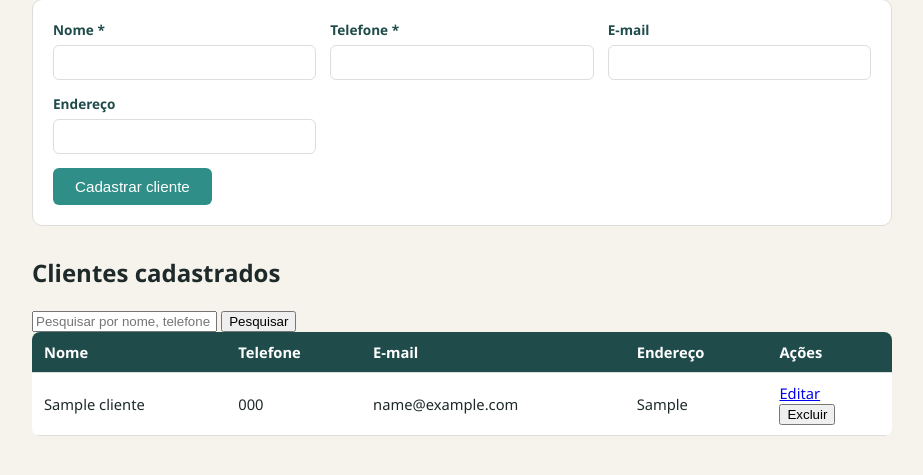
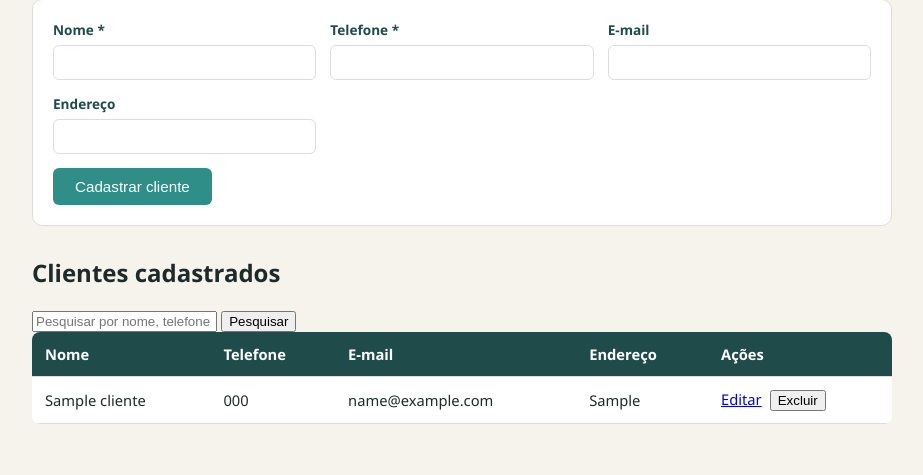
Before and after one commit to Rogerio-Campos-de-Oliveria/Petshop---Impacta, a Flask app: page /clientes in a window 1280 px wide. Shown: the part 179-654 px from the top of the page, without its empty margins (178-1101 px from the left). Run offline with Flask 3, Linux system fonts and the light colour scheme; tables that the repository leaves empty hold one stand-in row (values such as "Sample post").

Commit message:
ajustes no Style

```diff
--- a/static/style.css
+++ b/static/style.css
@@ -125,7 +125,7 @@ h1 { color: var(--azul-petroleo); }
 }
 
 .tabela th, .tabela td {
-    padding: 10px 12px;
+    padding: 12px 13px;
     border-bottom: 1px solid var(--borda);
     text-align: left;
     font-size: 0.92rem;
@@ -146,3 +146,5 @@ h1 { color: var(--azul-petroleo); }
     font-size: 0.9rem;
     margin-bottom: 16px;
 }
+
+.acoes { display: flex; gap: 8px; }
```
